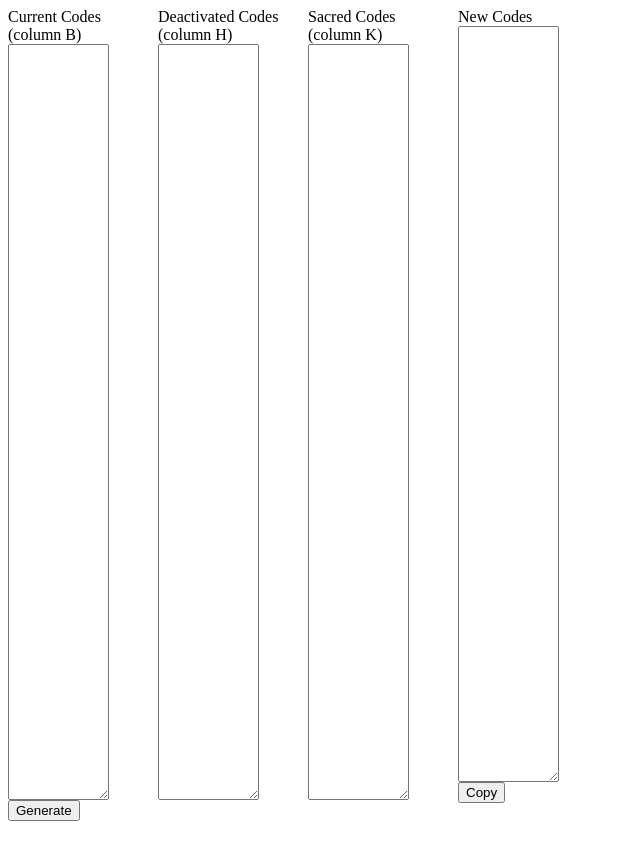
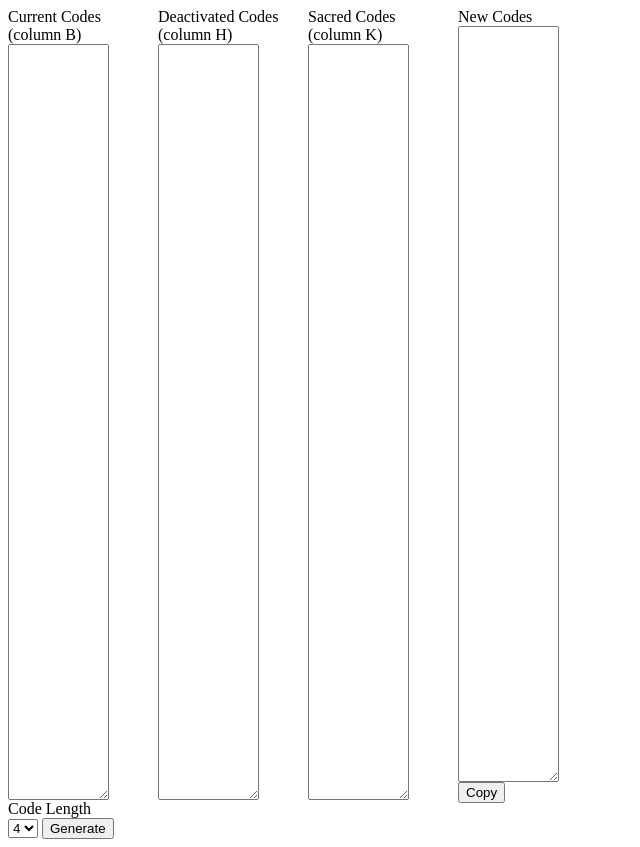
Before and after one commit to brettfo/static, a plain HTML site: page wwwroot/random-ids/index.html in a window 1280 px wide. Shown: the whole page, without its empty margins (0-640 px from the left). Drawn offline with Linux system fonts and the light colour scheme.

Commit message:
add code length selection

```diff
--- a/wwwroot/random-ids/index.html
+++ b/wwwroot/random-ids/index.html
@@ -46,7 +46,7 @@
       // generate all possible ids as `candidateIds`
       const candidateIds = new Set([]);
       const shortCodeLength = 4;
-      const codeLength = 5;
+      const codeLength = parseInt(document.getElementById('code-length-select').value);
       const maxCodeValue = Math.pow(10, codeLength) - 1;
       for (let candidateId = 0; candidateId <= maxCodeValue; candidateId++) {
         candidateIds.add(String(candidateId).padStart(codeLength, '0'));
@@ -127,18 +127,23 @@
 <body>
   <div class="row">
     <div class="column">
-      <label for="current-codes">Current Codes<br/>(column B)</label>
+      <label for="current-codes">Current Codes<br />(column B)</label>
       <textarea id="current-codes" rows="50" cols="10"></textarea>
 
+      <label for="code-length-select">Code Length</label>
+      <select name="code-length" id="code-length-select">
+        <option value="4" selected>4</option>
+        <option value="5">5</option>
+      </select>
       <button onclick="generateFromDocument()">Generate</button>
       <!-- <button onclick="test()">Test</button> -->
     </div>
     <div class="column">
-      <label for="sacred-codes-1">Deactivated Codes<br/>(column H)</label>
+      <label for="sacred-codes-1">Deactivated Codes<br />(column H)</label>
       <textarea id="sacred-codes-1" rows="50" cols="10"></textarea>
     </div>
     <div class="column">
-      <label for="sacred-codes-2">Sacred Codes<br/>(column K)</label>
+      <label for="sacred-codes-2">Sacred Codes<br />(column K)</label>
       <textarea id="sacred-codes-2" rows="50" cols="10"></textarea>
     </div>
     <div class="column">
```
